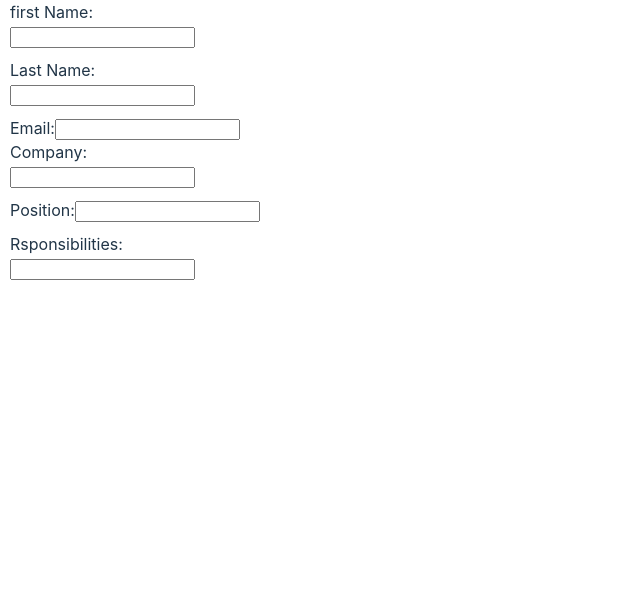
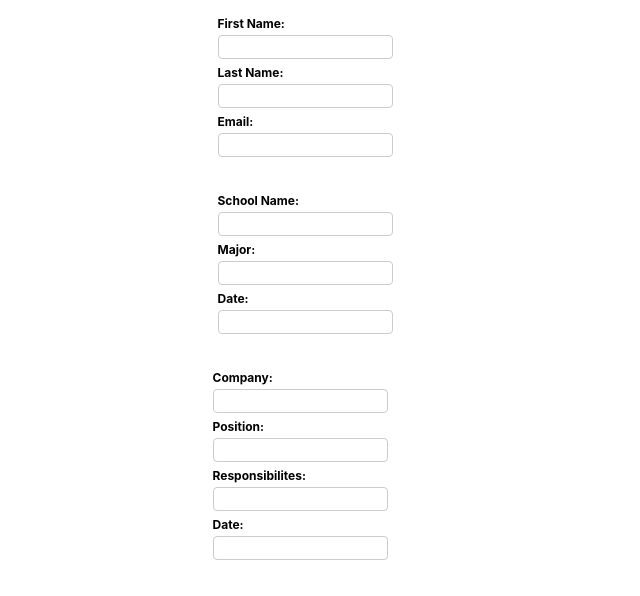
Before and after one commit to nekMont/CV-Application, a React (Vite) app in the folder cv-application/: page / in a window 1280 px wide. Shown: the top 596 px of the page, without its empty margins (0-640 px from the left). Built offline with nearby package versions, Linux system fonts and the light colour scheme.

Commit message:
added styles to user information, reworked the divs to be more symmetric.

```diff
--- a/cv-application/src/App.css
+++ b/cv-application/src/App.css
@@ -1,3 +1,10 @@
+body {
+  display: flex;
+  justify-content: center; /* Center horizontally */
+  align-items: center; /* Center vertically */
+  min-height: 100vh; /* Full viewport height */
+  margin: 0; /* Remove default margin */
+}
 .resume {
   display: flex;
   justify-content: center;
@@ -6,7 +13,9 @@
 }
 
 .infoBox {
-  margin-left: 10px;
+  display: flex;
+  align-self: flex-start;
+  flex-direction: column;
 }
 
 .resume {
@@ -25,17 +34,8 @@
 
 .Contain {
   display: flex;
-  justify-content: space-between;
-  gap: 500px;
-}
-
-.userInformation {
-  display: flex;
-  flex-direction: column;
-  justify-content: left;
-  align-items: left;
-  margin-top: 100px;
-  margin-left: 100px;
+  flex-direction: row;
+  gap: 100px;
 }
 
 .logo {
--- a/cv-application/src/App.jsx
+++ b/cv-application/src/App.jsx
@@ -8,16 +8,21 @@ import DisplayComponent from "./components/Display/DisplayComponent.jsx";
 //import Resume from "./components/resume/resume.jsx";
 import "./App.css";
 import DisplayExperience from "./components/Display/DisplayExperience.jsx";
+import DisplayEducation from "./components/Display/DisplayEducation.jsx";
 
 function App() {
   const [firstName, setFirstName] = useState("");
   const [lastName, setLastName] = useState("");
   const [email, setEmail] = useState("");
 
+  const [schoolName, setSchoolName] = useState("");
+  const [major, setMajor] = useState("");
+  const [dateEducation, setDateEducation] = useState("");
+
   const [company, setCompany] = useState("");
   const [position, setPosition] = useState("");
   const [responsibilities, setResponsibilities] = useState("");
-  const [date, setdate] = useState("");
+  const [date, setDate] = useState("");
 
   return (
     <div className="Contain">
@@ -27,11 +32,16 @@ function App() {
           setLastName={setLastName}
           setEmail={setEmail}
         />
+        <EducationalExperience
+          setSchoolName={setSchoolName}
+          setMajor={setMajor}
+          setDateEducation={setDateEducation}
+        />
         <PersonalExperience
-          setCompanyompany={company}
-          setPosition={position}
-          setResponsibilities={responsibilities}
-          setDate={date}
+          setCompany={setCompany}
+          setPosition={setPosition}
+          setResponsibilities={setResponsibilities}
+          setDate={setDate}
         />
       </div>
       <div className="sheet">
@@ -41,7 +51,13 @@ function App() {
             lastName={lastName}
             email={email}
           />
-          <div className="education"></div>
+          <div className="education">
+            <DisplayEducation
+              schoolName={schoolName}
+              major={major}
+              dateEducation={dateEducation}
+            />
+          </div>
 
           <div className="experience">
             <DisplayExperience
--- /dev/null
+++ b/cv-application/src/components/Display/DisplayEducation.jsx
@@ -0,0 +1,9 @@
+export default function DisplayEducation({ schoolName, major, date }) {
+  return (
+    <>
+      <p>
+        {schoolName} {major} {date}
+      </p>
+    </>
+  );
+}
--- a/cv-application/src/components/education/Education.jsx
+++ b/cv-application/src/components/education/Education.jsx
@@ -1,11 +1,10 @@
-import { useState } from "react";
 import styles from "./education.module.css";
 
-export default function EducationalExperience() {
-  const [schoolName, setSchoolName] = useState("");
-  const [major, setMajor] = useState("");
-  const [date, setDate] = useState("");
-
+export default function EducationalExperience({
+  setSchoolName,
+  setMajor,
+  setDateEducation,
+}) {
   function handleSchoolName(event) {
     setSchoolName(event.target.value);
   }
@@ -15,31 +14,28 @@ export default function EducationalExperience() {
   }
 
   function handleDate(event) {
-    setDate(event.target.value);
+    setDateEducation(event.target.value);
   }
 
   return (
-    <div>
+    <div className={styles.userInformationBox}>
       <form
         className={styles.userInfo}
         onSubmit={(event) => event.preventDefault()}
       >
-        <label>
-          School:
-          <input type="text" name="school" onChange={handleSchoolName} />
-        </label>
-        <label>
-          Major:
-          <input type="text" name="major" onChange={handleMajor} />
-        </label>
-        <label>
-          Date:
-          <input type="text" name="date" onChange={handleDate} />
-        </label>
+        <div className={styles.formGroup}>
+          <label>School Name:</label>
+          <input type="text" onChange={handleSchoolName} />
+        </div>
+        <div className={styles.formGroup}>
+          <label>Major:</label>
+          <input type="text" name="last name" onChange={handleMajor} />
+        </div>
+        <div className={styles.formGroup}>
+          <label>Date:</label>
+          <input type="text" name="email" onChange={handleDate} />
+        </div>
       </form>
-      <h1>
-        {schoolName} {major} {date}
-      </h1>
     </div>
   );
 }
--- a/cv-application/src/components/education/education.module.css
+++ b/cv-application/src/components/education/education.module.css
@@ -1,7 +1,37 @@
+.userInformationBox {
+  max-width: 200px; /* Keeping the small maximum width */
+  width: 100%; /* Using full width of the parent up to the max-width */
+  margin: 10px;
+  background-color: white;
+  border-radius: 10px;
+  padding: 5px; /* Reduced padding */
+  box-sizing: border-box; /* Include padding in the width */
+}
+
 .userInfo {
   display: flex;
   flex-direction: column;
-  align-items: left;
-  justify-content: center;
-  gap: 10px;
+  align-items: center;
 }
+
+.formGroup {
+  display: flex;
+  flex-direction: column;
+  align-items: flex-start;
+  margin-bottom: 5px; /* Reduced margin */
+}
+
+.formGroup label {
+  color: black;
+  margin-bottom: 2px; /* Reduced margin */
+  font-weight: bold;
+  font-size: 12px; /* Reduced font size */
+}
+
+.formGroup input {
+  width: 100%;
+  padding: 4px; /* Reduced padding */
+  border: 1px solid #ccc;
+  border-radius: 4px;
+  font-size: 12px; /* Reduced font size */
+}
--- a/cv-application/src/components/experience/Experience.jsx
+++ b/cv-application/src/components/experience/Experience.jsx
@@ -1,8 +1,7 @@
-import { useState } from "react";
 import styles from "./experience.module.css";
 
 export default function PersonalExperience({
-  setCompanycompany,
+  setCompany,
   setPosition,
   setResponsibilities,
   setDate,
@@ -20,27 +19,31 @@ export default function PersonalExperience({
   }
 
   function handleDate(event) {
-    setdate(event.target.value);
+    setDate(event.target.value);
   }
 
   return (
-    <div>
+    <div className={styles.userInformationBox}>
       <form
         className={styles.userInfo}
         onSubmit={(event) => event.preventDefault()}
       >
-        <label>
-          Company:
-          <input type="text" name="school" onChange={handleCompany} />
-        </label>
-        <label>
-          Position:
-          <input type="text" name="major" onChange={handlePosition} />
-        </label>
-        <label>
-          Rsponsibilities:
-          <input type="text" name="date" onChange={handleResponsibilies} />
-        </label>
+        <div className={styles.formGroup}>
+          <label>Company:</label>
+          <input type="text" onChange={handleCompany} />
+        </div>
+        <div className={styles.formGroup}>
+          <label>Position:</label>
+          <input type="text" name="last name" onChange={handlePosition} />
+        </div>
+        <div className={styles.formGroup}>
+          <label>Responsibilites:</label>
+          <input type="text" name="email" onChange={handleResponsibilies} />
+        </div>
+        <div className={styles.formGroup}>
+          <label>Date:</label>
+          <input type="text" name="email" onChange={handleDate} />
+        </div>
       </form>
     </div>
   );
--- a/cv-application/src/components/experience/experience.module.css
+++ b/cv-application/src/components/experience/experience.module.css
@@ -1,7 +1,38 @@
+.userInformationBox {
+  max-width: 200px; /* Keeping the small maximum width */
+  width: 100%; /* Using full width of the parent up to the max-width */
+  margin: 10px;
+  background-color: white;
+  border-radius: 10px;
+  padding: 5px; /* Reduced padding */
+  box-sizing: border-box; /* Include padding in the width */
+  padding-right: 15px;
+}
+
 .userInfo {
   display: flex;
   flex-direction: column;
-  align-items: left;
-  justify-content: center;
-  gap: 10px;
+  align-items: center;
 }
+
+.formGroup {
+  display: flex;
+  flex-direction: column;
+  align-items: flex-start;
+  margin-bottom: 5px; /* Reduced margin */
+}
+
+.formGroup label {
+  color: black;
+  margin-bottom: 2px; /* Reduced margin */
+  font-weight: bold;
+  font-size: 12px; /* Reduced font size */
+}
+
+.formGroup input {
+  width: 100%;
+  padding: 4px; /* Reduced padding */
+  border: 1px solid #ccc;
+  border-radius: 4px;
+  font-size: 12px; /* Reduced font size */
+}
--- a/cv-application/src/components/userInformation/userInformation.jsx
+++ b/cv-application/src/components/userInformation/userInformation.jsx
@@ -18,23 +18,23 @@ export default function UserInformation({
   }
 
   return (
-    <div>
+    <div className={styles.userInformationBox}>
       <form
         className={styles.userInfo}
         onSubmit={(event) => event.preventDefault()}
       >
-        <label>
-          first Name:
+        <div className={styles.formGroup}>
+          <label>First Name:</label>
           <input type="text" onChange={handleFirstNameChange} />
-        </label>
-        <label>
-          Last Name:
+        </div>
+        <div className={styles.formGroup}>
+          <label>Last Name:</label>
           <input type="text" name="last name" onChange={handleLastNameChange} />
-        </label>
-        <label>
-          Email:
+        </div>
+        <div className={styles.formGroup}>
+          <label>Email:</label>
           <input type="text" name="email" onChange={handleEmailChange} />
-        </label>
+        </div>
       </form>
     </div>
   );
--- a/cv-application/src/components/userInformation/userInformation.module.css
+++ b/cv-application/src/components/userInformation/userInformation.module.css
@@ -1,7 +1,37 @@
+.userInformationBox {
+  max-width: 200px; /* Keeping the small maximum width */
+  width: 100%; /* Using full width of the parent up to the max-width */
+  margin: 10px;
+  background-color: white;
+  border-radius: 10px;
+  padding: 5px; /* Reduced padding */
+  box-sizing: border-box; /* Include padding in the width */
+}
+
 .userInfo {
   display: flex;
   flex-direction: column;
-  align-items: left;
-  justify-content: center;
-  gap: 10px;
+  align-items: center;
 }
+
+.formGroup {
+  display: flex;
+  flex-direction: column;
+  align-items: flex-start;
+  margin-bottom: 5px; /* Reduced margin */
+}
+
+.formGroup label {
+  color: black;
+  margin-bottom: 2px; /* Reduced margin */
+  font-weight: bold;
+  font-size: 12px; /* Reduced font size */
+}
+
+.formGroup input {
+  width: 100%;
+  padding: 4px; /* Reduced padding */
+  border: 1px solid #ccc;
+  border-radius: 4px;
+  font-size: 12px; /* Reduced font size */
+}
```
